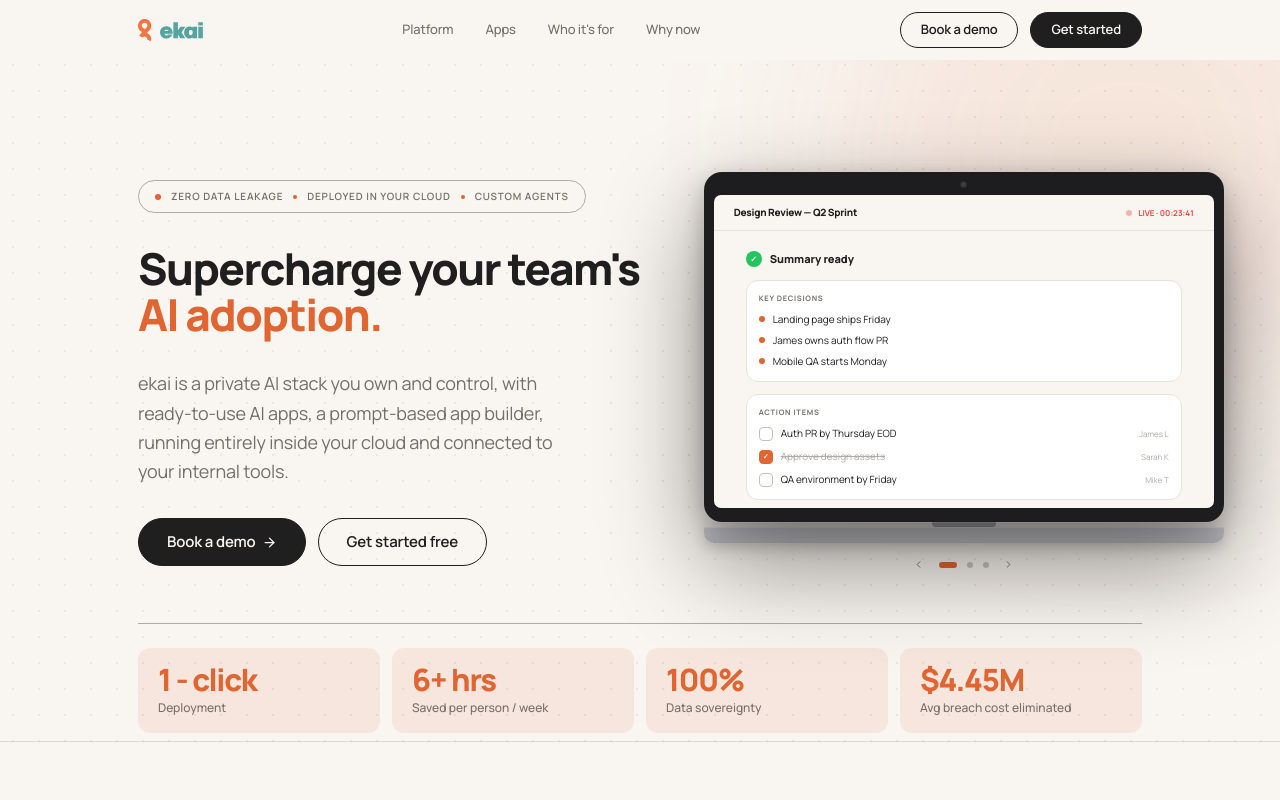
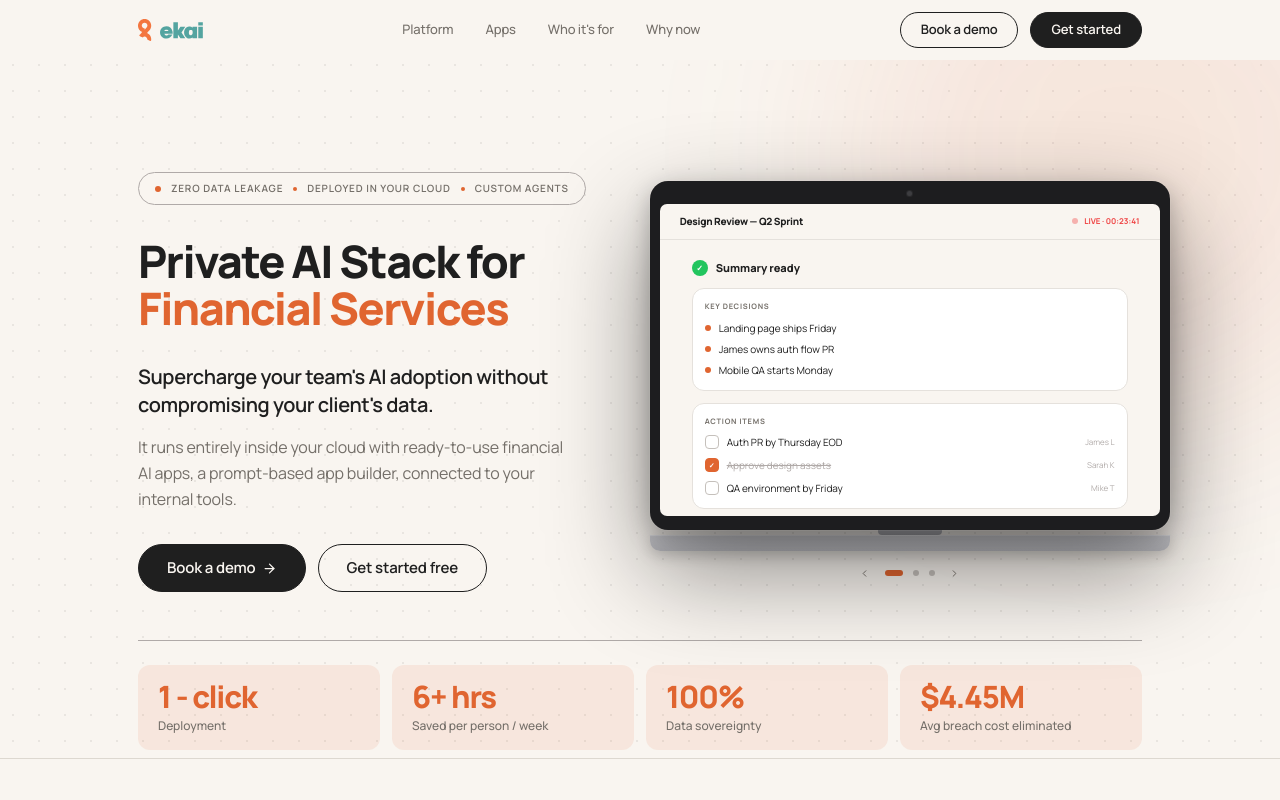
Before and after one commit to ekai-intelligence/ek1-landing, a Next.js app: page / in a window 1280 px wide. Shown: the top 800 px of the page. Built offline with nearby package versions, Linux system fonts and the light colour scheme.

Commit message:
update(Hero): Financial Services headline, two-tier subheading + body copy

```diff
--- a/components/sections/Hero.tsx
+++ b/components/sections/Hero.tsx
@@ -47,15 +47,19 @@
               <motion.h1
                 variants={fadeUp}
                 className="font-black text-ink leading-[1.05] tracking-[-0.035em] whitespace-nowrap"
-                style={{ fontSize: 'clamp(22px, 3.5vw, 44px)' }}
+                style={{ fontSize: 'clamp(24px, 3.5vw, 46px)' }}
               >
-                Supercharge your team&apos;s
+                Private AI Stack for
                 <br />
-                <span className="text-orange">AI adoption.</span>
+                <span className="text-orange">Financial Services</span>
               </motion.h1>
 
-              <motion.p variants={fadeUp} className="text-muted text-lg leading-relaxed max-w-[440px] tracking-[-0.01em]">
-                ekai is a private AI stack you own and control, with ready-to-use AI apps, a prompt-based app builder, running entirely inside your cloud and connected to your internal tools.
+              <motion.p variants={fadeUp} className="text-ink text-xl font-semibold leading-snug max-w-[480px] tracking-[-0.02em]">
+                Supercharge your team&apos;s AI adoption without compromising your client&apos;s data.
+              </motion.p>
+
+              <motion.p variants={fadeUp} className="text-muted text-base leading-relaxed max-w-[440px] tracking-[-0.01em] -mt-4">
+                It runs entirely inside your cloud with ready-to-use financial AI apps, a prompt-based app builder, connected to your internal tools.
               </motion.p>
 
               <motion.div variants={fadeUp} className="flex flex-wrap items-center gap-3">
```
